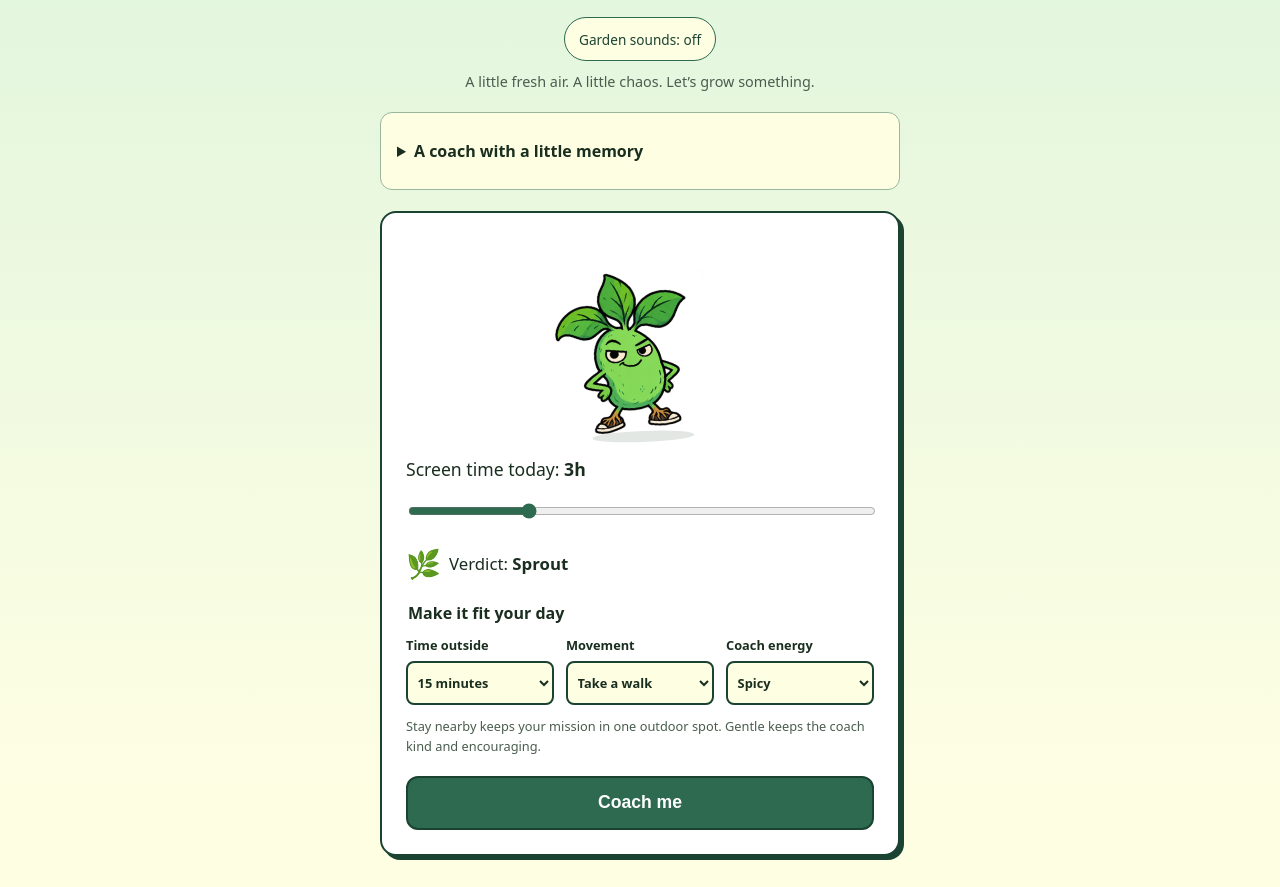
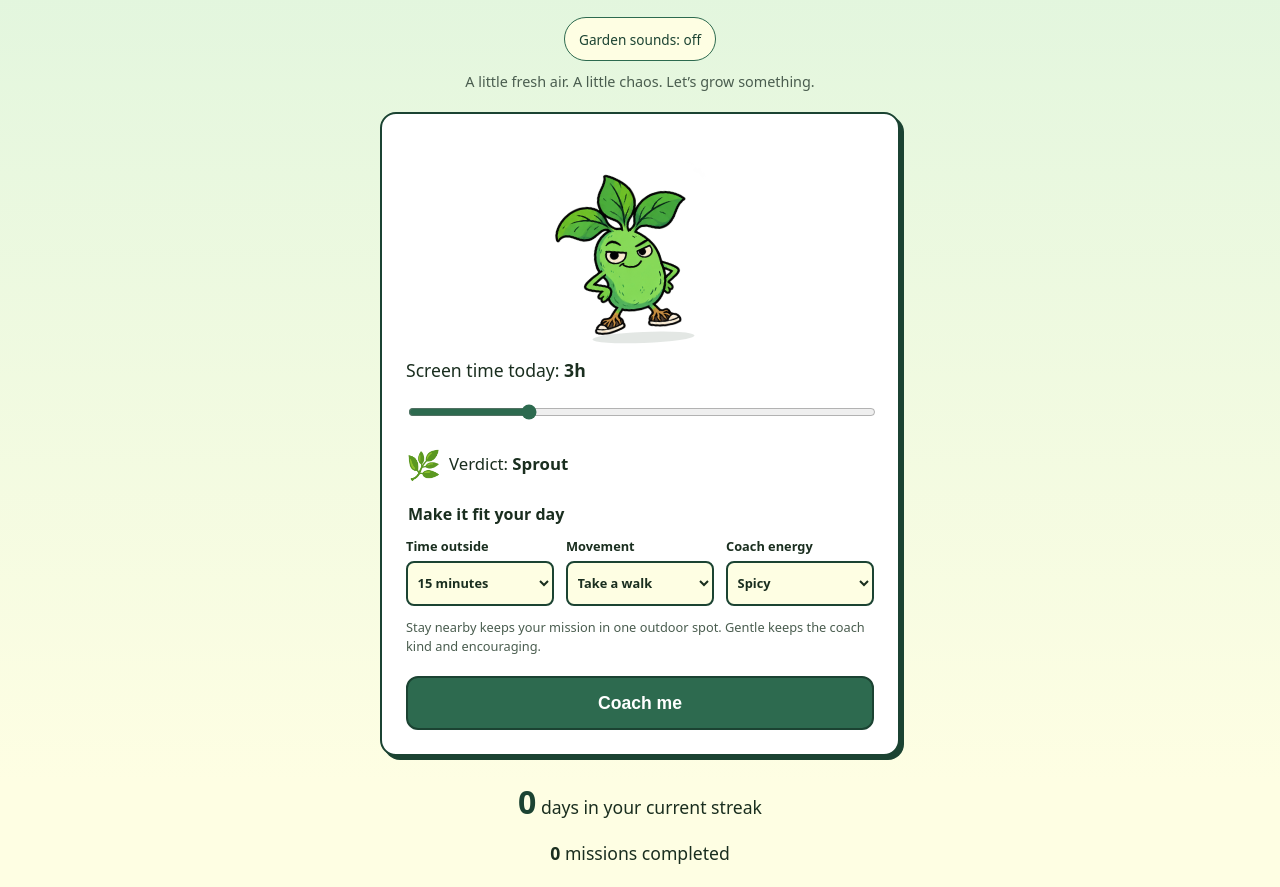
Before and after one commit to prophen/touch-grass-coach, a Next.js app: page / in a window 1280 px wide. Shown: the part 320-1207 px from the top of the page. Built offline with nearby package versions, Linux system fonts and the light colour scheme.

Commit message:
Move coaching memory panel above the garden

```diff
--- a/app/page.tsx
+++ b/app/page.tsx
@@ -213,7 +213,6 @@ export default function Home() {
       </header>
       <button className="sound-toggle" aria-pressed={sound} onClick={toggleSound}>Garden sounds: {sound ? "on" : "off"}</button>
       <p className="garden-greeting">{progress.totalMissions > 0 ? "Back for more photosynthesis? Your garden missed you." : "A little fresh air. A little chaos. Let’s grow something."}</p>
-      <CoachMemory history={history} onClear={clearHistory} disabled={loading} notice={memoryNotice} />
 
       {savedMission?.status === "completed" && <p className="mission-outcome" role="status">Grass touched. Welcome back!{touchedToday ? " Today's progress is saved." : " Ready for a new day?"}</p>}
       {celebration && savedMission?.status === "completed" && <div className="garden-celebration" role="status"><div className="garden-celebration__mascot"><GardenMascot tier={savedMission.result.tier} size={100} paused /></div><p><strong>A new plant just moved in!</strong><br />{MASCOT_NAMES[savedMission.result.tier]} is rooting for you.</p></div>}
@@ -296,6 +295,7 @@ export default function Home() {
         {progress.legacyDays > 0 && <p className="progress-note">{progress.legacyDays} earlier outdoor {progress.legacyDays === 1 ? "day" : "days"} preserved. Mission totals start with this update; earlier consecutive days weren't recorded.</p>}
       </section>
 
+      <CoachMemory history={history} onClear={clearHistory} disabled={loading} notice={memoryNotice} />
       <GrowingGarden total={progress.totalMissions} celebrating={Boolean(celebration)} latestDate={progress.last} />
 
       <footer className="tiers">
```
